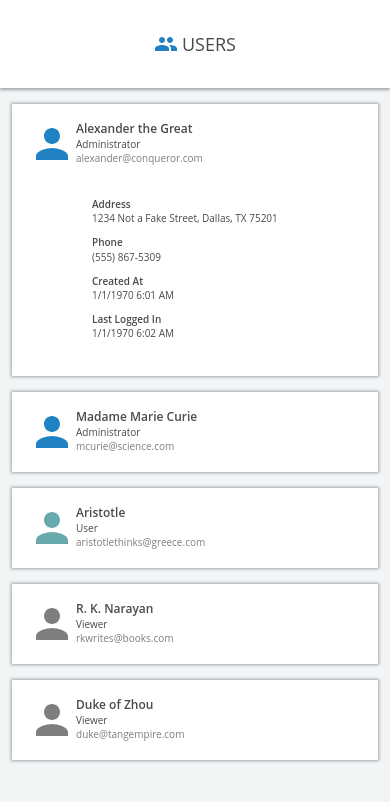
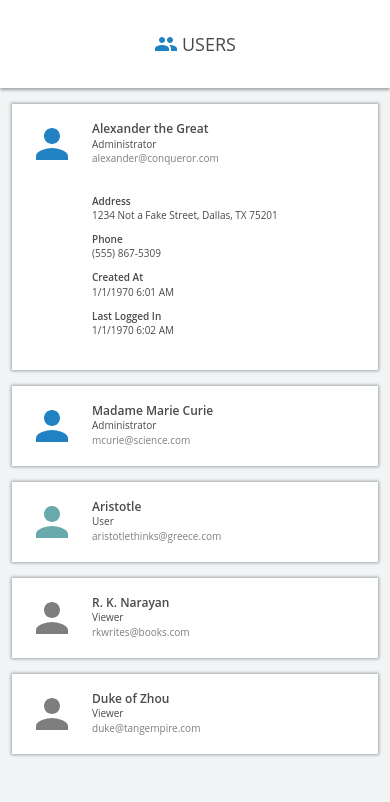
Before and after one commit to DyanaR/veryable, a React (Create React App) app: page / in a window 390 px wide. Both pictures are taken after a click on the element 354 px from the left and 144 px from the top of the page. Shown: the top 802 px of the page. Built offline with nearby package versions, Linux system fonts and the light colour scheme; some icons are missing.

Commit message:
refactor: remove unnecessary code from formatPhoneNumber, change ternary in UserIcon and map

```diff
--- a/src/components/Card.jsx
+++ b/src/components/Card.jsx
@@ -17,15 +17,13 @@ const Card = (props) => {
     }
 
     function formatPhoneNumber(phoneNumberString) {
-        var cleaned = ('' + phoneNumberString).replace(/\D/g, '');
-        var match = cleaned.match(/^(\d{3})(\d{3})(\d{4})$/);
-        if (match) {
+        //captures the number in divided parts
+        var match = ('' + phoneNumberString).match(/^(\d{3})(\d{3})(\d{4})$/);
+        //format number
         return '(' + match[1] + ') ' + match[2] + '-' + match[3];
       }
-        return null;
-      }
 
-      function fornatDate(proposedDate){
+    function formatDate(proposedDate){
         var date = moment(proposedDate);
         return date.format('l LT')
       }
@@ -40,6 +38,7 @@ const Card = (props) => {
                         style={{
                             height: '3rem',
                             width: '3rem',
+                            //color code user icon based on role
                             fill: role === "Administrator" ? "var(--color-adm)"
                             : role === "User" ? "var(--color-user)"
                             : role === "Viewer" && "var(--color-viewer)"
@@ -50,6 +49,7 @@ const Card = (props) => {
                         <p className='email'>{props.email}</p>
                     </div>
                 </div>
+
                 <div className='button'>
                     {expand ?
                         <div type="button" onClick={showInfo}><Collapse /></div>
@@ -57,18 +57,18 @@ const Card = (props) => {
                     }
                 </div>
             </div>
-        {expand ?
+
+            {expand &&
                 <div className='user-info'>
                     <h6>Address</h6>
                     <p>{props.address}</p>
                     <h6>Phone</h6>
                     <p>{formatPhoneNumber(props.phone)}</p>
                     <h6>Created At</h6>
-            <p>{fornatDate(props.created)}</p>
+                    <p>{formatDate(props.created)}</p>
                     <h6>Last Logged In</h6>
-            <p>{fornatDate(props.lastLog)}</p>
+                    <p>{formatDate(props.lastLog)}</p>
                 </div>
-        : <div></div>
             }
         </div>
     </Container>
@@ -91,6 +91,7 @@ const Container = styled.div`
     .heading{
         display: flex;
         align-items: center;
+        gap: 1rem;
     }
     .button{
         display: flex;
@@ -101,7 +102,7 @@ const Container = styled.div`
         color: var(--color-text-variant);
     }
     .user-info{
-        padding: 1.2rem 4rem;
+        padding: 1rem 4rem;
     }
     h6{
         padding-top: .6rem;
@@ -109,11 +110,6 @@ const Container = styled.div`
     p, h4, h6{
         margin-bottom: 0;
     }
-    ${'' /* svg{
-        height: 3rem;
-        width: 3rem;
-    } */}
-
 `;
 
 export default Card
--- a/src/components/UserCards.jsx
+++ b/src/components/UserCards.jsx
@@ -17,11 +17,11 @@ function createCard(user){
     />
 }
 
-
 const UserProfiles = () => {
   return (
   <div>
-    {Users.map(createCard)}
+    {/* incase Users is undfined doesnt return error */}
+    {Users && Users.map(createCard)}
   </div>
   )
 }
```
Lines whose indentation alone changed are shown as unchanged.
